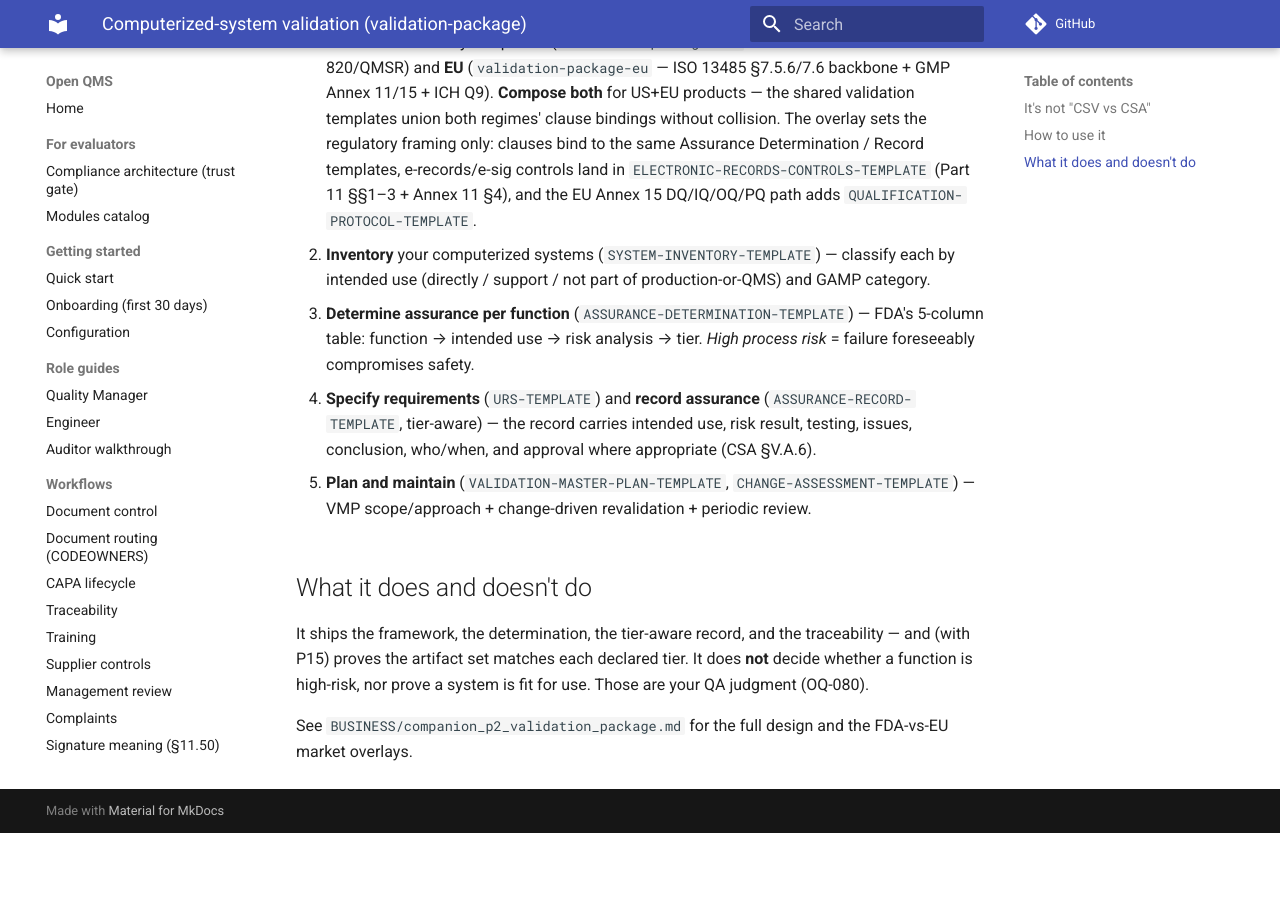
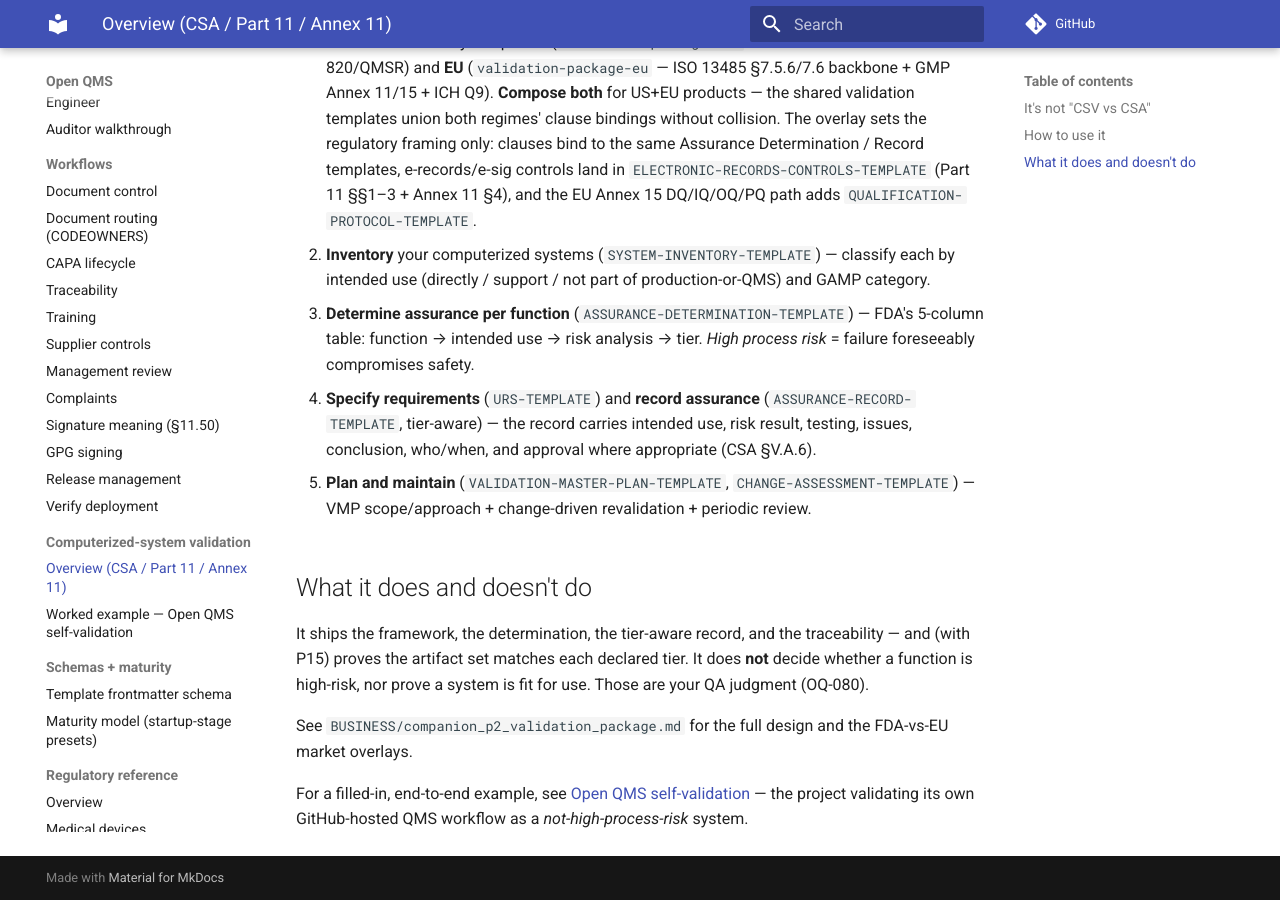
Before and after one commit to IridiumSoftware/OpenQMS, an MkDocs documentation site: the page built from docs/guide/validation-package.md, in a window 1280 px wide and 900 px high, scrolled down 935 px. Built offline with MkDocs 1.6.1 and Material for MkDocs 9.7.7, drawn with Linux system fonts in a browser that asks for light colours; comment, search, counter and statistics services are not loaded; before the commit the page ends 1768 px from its top, so only the background shows below that; part of the change alters nothing that is shown.

Commit message:
P2.4: dogfood — Open QMS self-validation worked example
Completes the P2 family. Applies the validation-package framework to
Open QMS's own GitHub-hosted QMS workflow (Issue Forms + Actions + Git +
the openqms engine), mirroring FDA CSA Appendix A Example 1 and reaching
the honest conclusion: not high process risk -> light, leveraged
assurance.

- docs/examples/openqms-self-validation.md — filled CSA 5-column
  determination (as a P15 Tier-2 trace table) for SYS-OPENQMS-001:
  record intake / CAPA routing / audit trail take unscripted + vendor-
  leverage (GitHub SOC2/ISO27001); the engine's own automation
  (doc-control gate, trace invariant) takes scripted-limited via the CI
  suite. One system, tiers mixed per function. Part 11 / Annex 11
  applicability noted; OQ-080 firewall stated (validates the project's
  tooling, not any adopter's deployment).
- mkdocs.yml — new "Computerized-system validation" nav section
  (also surfaces the P2.1 validation-package guide, previously not in nav).
- docs/guide/validation-package.md — pointer to the worked example.

Docs-only. Verified: mkdocs.yml valid; nav files + internal links
resolve; linters (119/113) + pytest (265) unaffected.

Stacked on p2.3-validation-eu (#6). P2 family (P2.1-P2.4) complete.

Co-Authored-By: Claude Opus 4.8 (1M context) <noreply@anthropic.com>

```diff
--- /dev/null
+++ b/docs/examples/openqms-self-validation.md
@@ -0,0 +1,51 @@
+# Worked example — Open QMS validates its own QMS workflow
+
+A dogfood of the [`validation-package`](../guide/validation-package.md) framework: Open QMS applies its own risk-based computerized-system validation to the **GitHub-hosted QMS** it ships. It mirrors **FDA CSA Appendix A, Example 1 (Nonconformance Management System)** — and reaches the same honest conclusion: this is **not high process risk**, so assurance is light and largely *leveraged*.
+
+> This example validates the *project's* tooling. It does **not** certify that tooling for any adopter — each adopter validates their **own** deployment (see [`verify-deployment`](../guide/verify-deployment.md)). OQ-080 firewall.
+
+## 1. The system (inventory)
+
+`SYS-OPENQMS-001` — the GitHub-hosted QMS: **Issue Forms** (`.github/ISSUE_TEMPLATE/` — `capa.yml`, `complaint.yml`, `nonconformance.yml`, …) for records; **GitHub Actions** (`doc-control.yml`, `training-trigger.yml`, `engine-tests.yml`, `signature-check.yml`) for automated QMS processes; **Git** for record storage + audit trail; the **`openqms` engine** for scaffold generation + traceability.
+
+- **Intended use:** *directly* part of the QMS — it creates and maintains quality records (ISO 13485 §4.2.5).
+- **GAMP category:** 3–4 (configured COTS — GitHub — plus category-5 custom code in the `openqms` engine).
+
+## 2. Risk-based analysis
+
+**Not high process risk.** The functions are CAPA routing, complaint logging/tracking, nonconformance tracking, automated change control, and automated logging — exactly the activities FDA CSA §V.A.2 lists as *not high process risk*. Failure would not foreseeably compromise device safety: records are human-reviewed, and the engine makes **no** automated acceptance decision about any product. So assurance is **commensurate with process risk** (the lighter end).
+
+## 3. Assurance determination (CSA 5-column · P15 Tier-2 trace table)
+
+| ID | Feature / function | Intended use | Risk-based analysis | Assurance tier | Trace links |
+|---|---|---|---|---|---|
+| `FUNC-OPENQMS-001` | Record intake (CAPA / complaint / NC issue forms) | directly | not high — human-reviewed records, no product decision | unscripted-exploratory + vendor leverage | `part_of:SYS-OPENQMS-001; assured_by:VREC-OPENQMS-001` |
+| `FUNC-OPENQMS-002` | CAPA routing + lifecycle labels | directly | not high — CSA-named not-high example | unscripted-scenario + vendor leverage | `part_of:SYS-OPENQMS-001; assured_by:VREC-OPENQMS-001` |
+| `FUNC-OPENQMS-003` | Audit trail (git history + Signature-Meaning trailers) | directly | not high — append-only history; integrity leveraged from Git/GitHub | vendor leverage + monitoring | `part_of:SYS-OPENQMS-001; assured_by:VREC-OPENQMS-002` |
+| `FUNC-OPENQMS-004` | Doc-control gate (`doc-control.yml`) | directly | not high — CI gate; human approval still required | **scripted-limited** (`test_doc_control.py`) | `part_of:SYS-OPENQMS-001; assured_by:VREC-OPENQMS-003` |
+| `FUNC-OPENQMS-005` | Traceability zero-orphan invariant (`openqms trace --all`) | directly | not high — assurance check, not a product decision | **scripted-limited** (`test_trace.py` + CI invariant) | `part_of:SYS-OPENQMS-001; assured_by:VREC-OPENQMS-003` |
+
+**Note the mix:** the GitHub-hosted record-keeping functions take *unscripted + leveraged* assurance, while the **engine's own automation** (doc-control, trace) is covered by *scripted* tests — one system, tiers mixed per function, exactly as CSA intends.
+
+## 4. Vendor leverage (CSA §V.A.5)
+
+- **GitHub** (the platform vendor): SOC 2 / ISO 27001 certifications cover availability, access control, and data integrity of Issues/Actions/Git — leveraged rather than re-tested.
+- **Open QMS's own CI as continuous assurance + monitoring:** the engine test suite (**265 tests**), `lint-module-yaml` + `lint-template-frontmatter` gates, the `coverage --all` 100% and `trace --all` zero-orphan invariants, and `signatures export` run on every push — ongoing objective evidence that the system maintains a validated state.
+
+## 5. Assurance record (summary)
+
+`VREC-OPENQMS-001..003` —
+
+- **Intended use / risk result:** as §§1–2 (directly used in QMS; not high process risk).
+- **Assurance activities:** vendor-certification review (GitHub); the CI suite as scripted-limited evidence for the engine gates; exploratory use for the issue-form workflows.
+- **Issues found:** tracked as repository issues; none open that affect intended use.
+- **Conclusion:** acceptable for intended use; validated state maintained by the CI invariants on every push.
+- **Who / when:** git commit history (author + timestamp); Signature-Meaning trailers where applied.
+
+## 6. Part 11 / Annex 11 applicability
+
+Records required under Part 820 (e.g., CAPA, NC, complaint records) that are maintained electronically here are **Part 11 electronic records**; Git's commit history + the [Signature-Meaning convention](../guide/signature-meaning.md) provide the audit trail and signature manifestation. The EU equivalent is GMP Annex 11 §§5–9/§12 (data integrity) + §14 (e-signatures) — see `ELECTRONIC-RECORDS-CONTROLS-TEMPLATE`.
+
+## 7. Forward (P15 instance-trace)
+
+The `SYS-` / `FUNC-` / `VREC-` IDs above are written to the P15 trace grammar; once `openqms trace-instances` ships (P15.1), this example becomes a live, walkable instance-trace — Open QMS's own validation graph, checked in CI alongside the clause-level one.
--- a/docs/guide/validation-package.md
+++ b/docs/guide/validation-package.md
@@ -36,3 +36,5 @@ The risk→tier mapping is **not rigid** (CSA §V.A.4) — the determination rec
 It ships the framework, the determination, the tier-aware record, and the traceability — and (with P15) proves the artifact set matches each declared tier. It does **not** decide whether a function is high-risk, nor prove a system is fit for use. Those are your QA judgment (OQ-080).
 
 See `BUSINESS/companion_p2_validation_package.md` for the full design and the FDA-vs-EU market overlays.
+
+For a filled-in, end-to-end example, see [Open QMS self-validation](../examples/openqms-self-validation.md) — the project validating its own GitHub-hosted QMS workflow as a *not-high-process-risk* system.
--- a/mkdocs.yml
+++ b/mkdocs.yml
@@ -48,6 +48,10 @@ nav:
     - Release management: guide/release.md
     - Verify deployment: guide/verify-deployment.md
 
+  - Computerized-system validation:
+    - Overview (CSA / Part 11 / Annex 11): guide/validation-package.md
+    - Worked example — Open QMS self-validation: examples/openqms-self-validation.md
+
   - Schemas + maturity:
     - Template frontmatter schema: guide/template-frontmatter.md
     - Maturity model (startup-stage presets): guide/maturity-model.md
```
